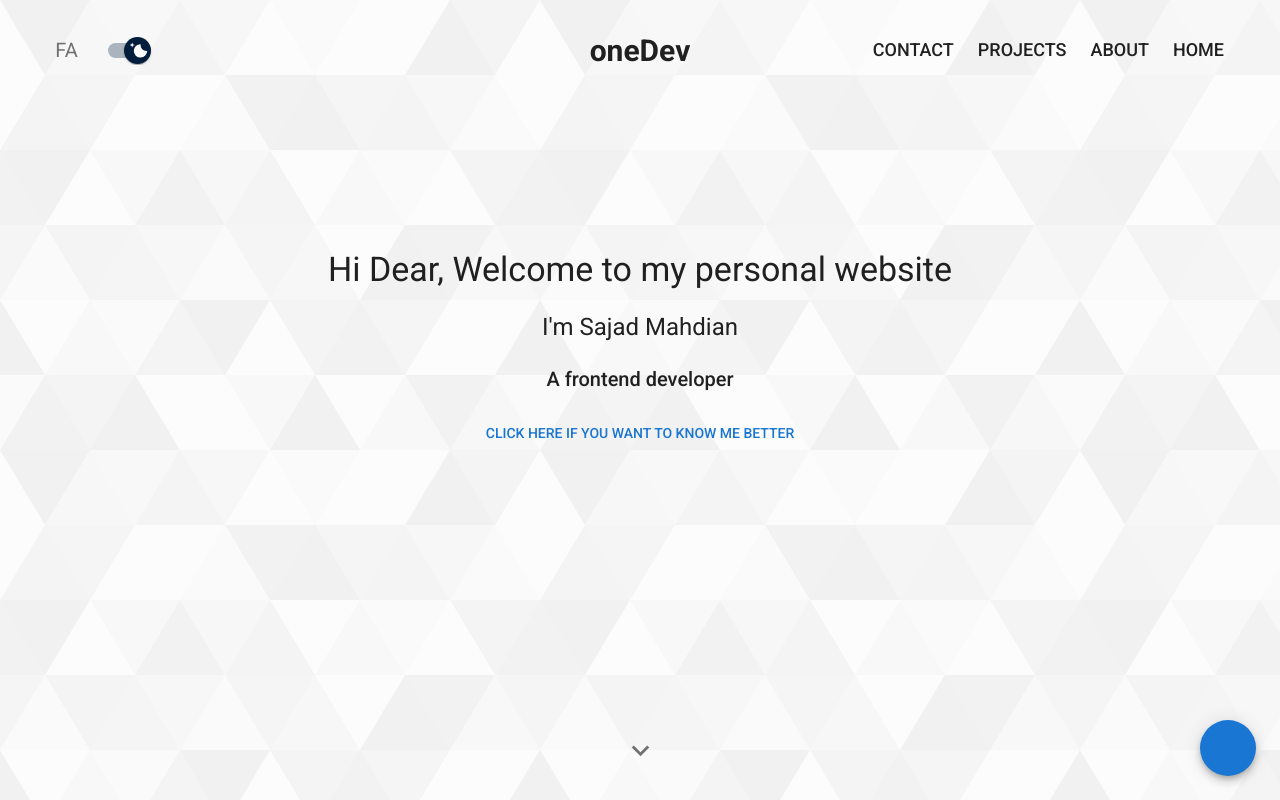
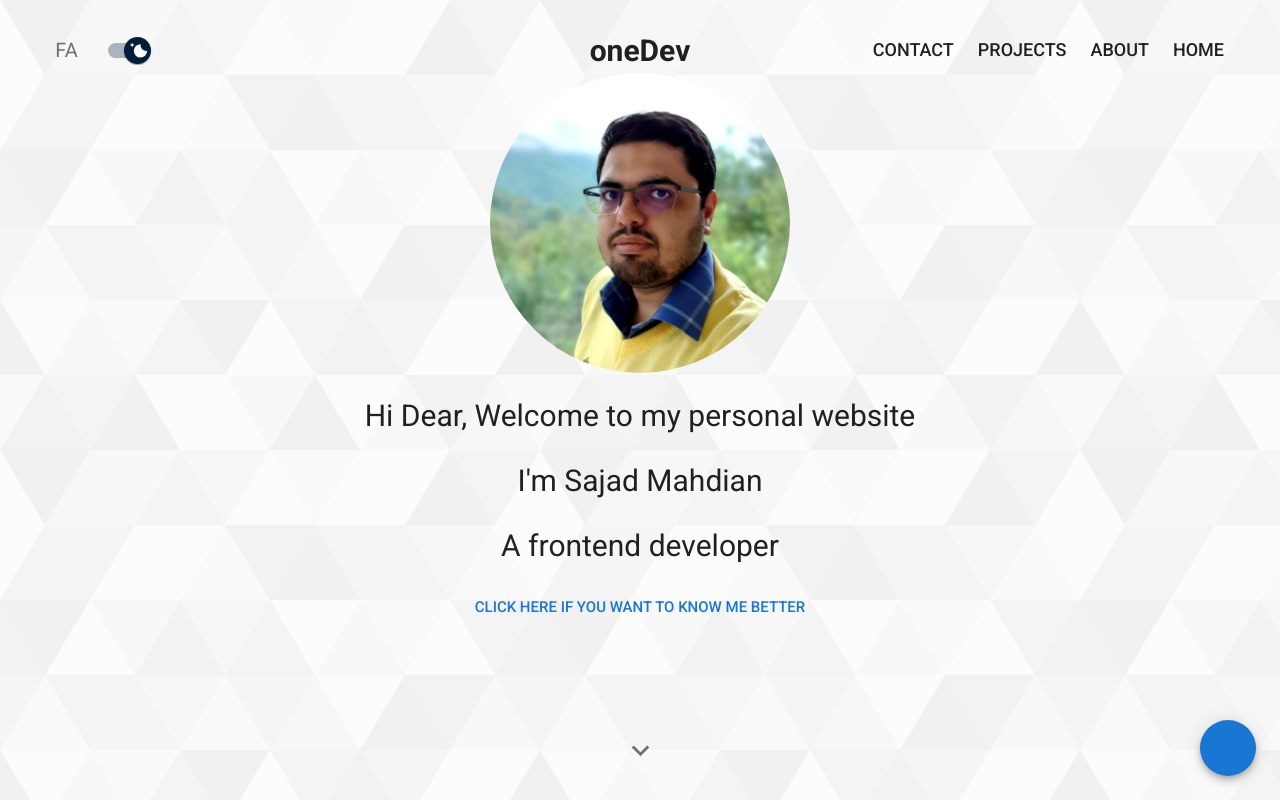
Before and after one commit to sajad3731/onedev, a Next.js app: page /en in a window 1280 px wide. Shown: the top 800 px of the page. Built offline with nearby package versions, Linux system fonts and the light colour scheme; no server answers; some icons are missing; what @mui/material-nextjs would draw is missing.

Commit message:
add my picture into the introduce section

```diff
--- a/src/components/sections/Introduce.tsx
+++ b/src/components/sections/Introduce.tsx
@@ -3,6 +3,8 @@
 import { Button, Typography } from "@mui/material";
 import { useTranslations } from "next-intl";
 import { FC } from "react";
+import Image from "next/image";
+import myPicture from "~/public/images/my-picture.jpeg";
 
 export const Introduce: FC = () => {
   const t = useTranslations("Introduce");
@@ -26,17 +28,27 @@ export const Introduce: FC = () => {
   };
 
   return (
-    <div className="px-5 flex flex-col gap-y-5 justify-center items-center h-[calc(100%-100px)]">
-      <Typography variant="h4" className="text-center">
+    <div className="px-5 flex flex-col gap-y-3 sm:!gap-y-5 justify-center items-center h-[calc(100%-100px)]">
+      <Image
+        src={myPicture}
+        alt="sajad mahdian personal picture"
+        className="w-[180px] sm:w-[250px] md:w-[300px] rounded-full"
+      />
+      <Typography className="text-center text-[20px] sm:!text-[25px] md:!text-[30px]">
         {t("welcome")}
       </Typography>
-      <Typography variant="h5" className="text-center">
+      <Typography className="text-center text-[20px] sm:!text-[25px] md:!text-[30px]">
         {t("my-name")}
       </Typography>
-      <Typography variant="h6" className="text-center">
+      <Typography className="text-center text-[20px] sm:!text-[25px] md:!text-[30px]">
         {t("carrie")}
       </Typography>
-      <Button onClick={handleClick}>{t("know-more")}</Button>
+      <Button
+        onClick={handleClick}
+        className="text-center !text-[13px] sm:!text-[14px] md:!text-[15px]"
+      >
+        {t("know-more")}
+      </Button>
     </div>
   );
 };
```
Also changed, not shown: public/images/my-picture.jpeg (added).
